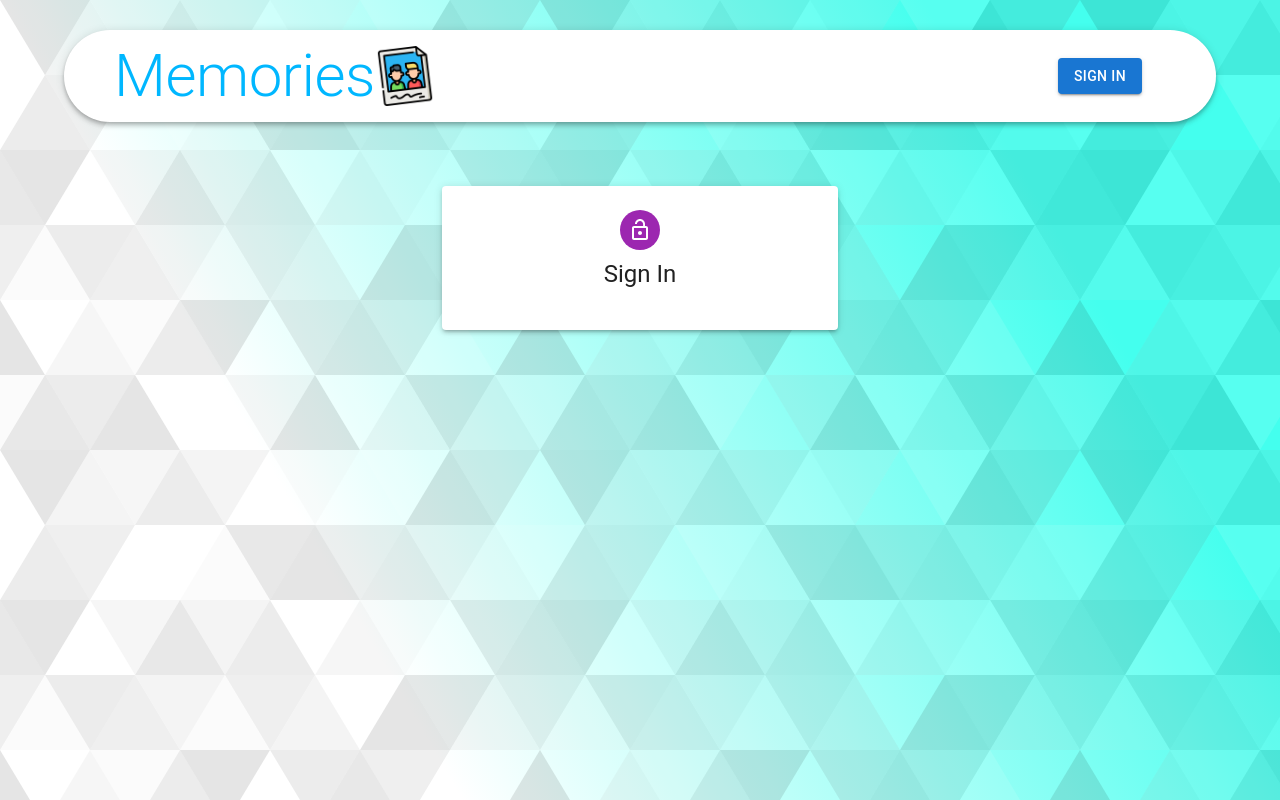
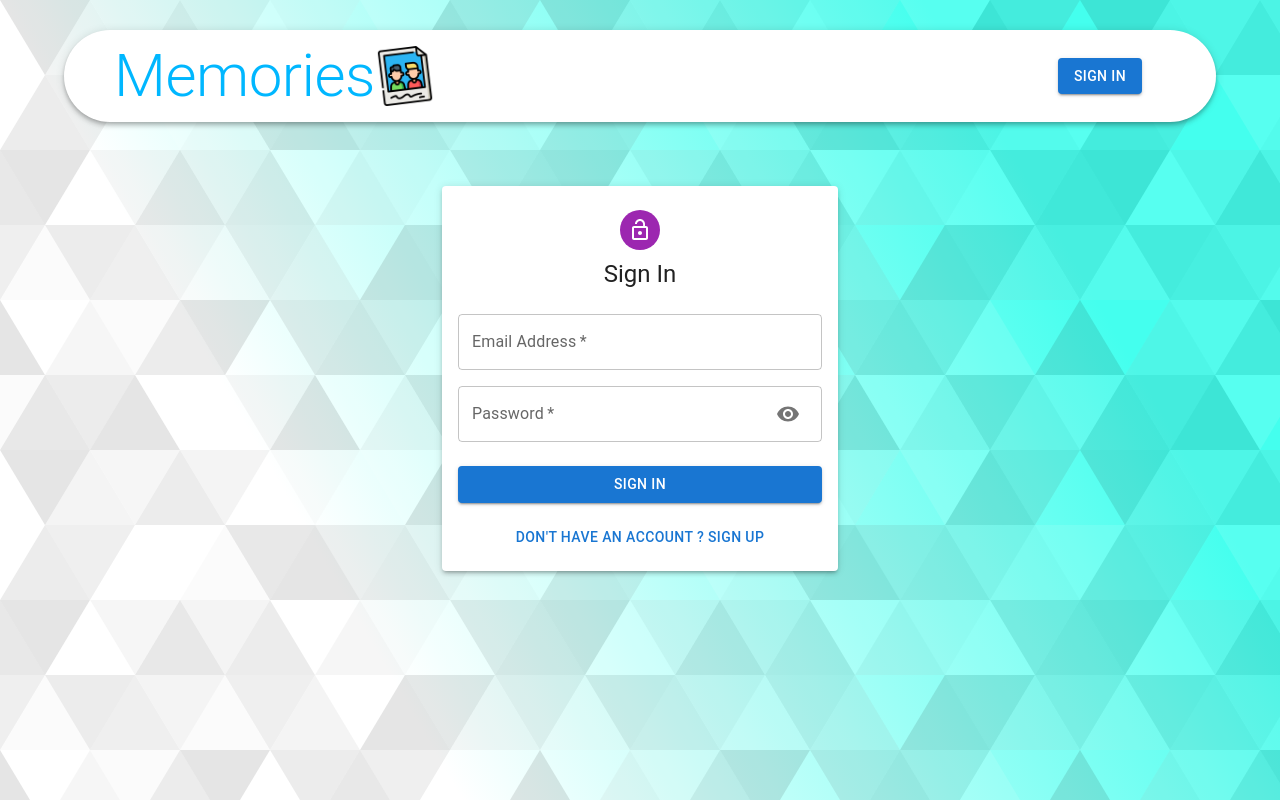
Before and after one commit to adoumadje/memories_mern_stack, a React (Create React App) app in the folder client/: page /auth in a window 1280 px wide. Built offline with nearby package versions, Linux system fonts and the light colour scheme.

Commit message:
auth 3h12mn

```diff
--- a/client/src/components/Auth/Auth.jsx
+++ b/client/src/components/Auth/Auth.jsx
@@ -1,15 +1,31 @@
 import React from 'react'
-import { Avatar, Container, Grid, Paper, Typography } from '@mui/material'
+import { Avatar, Button, Container, Grid, Paper, Typography } from '@mui/material'
 import LockOpenIcon from '@mui/icons-material/LockOpen'
 
 import { styles } from './styles'
+import Input from './Input'
+import { useState } from 'react'
 
 function Auth() {
-  const state = null
-  const isSignup = false
+  const [showPassword, setShowPassword] = useState(false)
+  const [isSignup, setIsSignup] = useState(false)
 
   function handleSubmit() {
 
+  }
+
+  function handleChange() {
+
+  }
+
+  function handleShowPassword() {
+    setShowPassword((prevShowPassword) => !prevShowPassword)
+  }
+
+  function switchMode() {
+    console.log('clicked');
+    setIsSignup((prevIsSignup) => !prevIsSignup)
+    setShowPassword(false)
   }
 
   return (
@@ -20,8 +36,29 @@ function Auth() {
         </Avatar>
         <Typography variant='h5'>{isSignup ? 'Sign Up' : 'Sign In'}</Typography>
         <form style={styles.form} onSubmit={handleSubmit}>
-          <Grid>
-
+          <Grid container spacing={2}>
+            {isSignup && (
+              <>
+                <Input name='firstname' label='First Name' handleChange={handleChange} autoFocus half />
+                <Input name='lastname' label='Last Name' handleChange={handleChange}  half />
+              </>
+            )}
+            <Input name='email' label='Email Address' handleChange={handleChange} type='email' />
+            <Input name='password' label='Password' handleChange={handleChange}
+                   type={showPassword ? 'text' : 'password'}
+                   handleShowPassword={handleShowPassword}
+            />
+            {isSignup && <Input name='confirmPassword' label='Repeat Password' handleChange={handleChange} type='password' />}
+          </Grid>
+          <Button type='submit' fullWidth variant='contained' color='primary' sx={styles.submit}>
+            {isSignup ? 'Sign Up' : 'Sign In'}
+          </Button>
+          <Grid container justifyContent='center'>
+            <Grid item>
+              <Button onClick={switchMode}>
+                { isSignup ? "Already have an account ? Sign In" : "Don't have an account ? Sign Up"  }
+              </Button>
+            </Grid>
           </Grid>
         </form>
       </Paper>
--- /dev/null
+++ b/client/src/components/Auth/Input.jsx
@@ -0,0 +1,31 @@
+import React from 'react'
+import { Grid, IconButton, InputAdornment, TextField } from '@mui/material'
+import { Visibility, VisibilityOff } from '@mui/icons-material';
+
+function Input({name, label, handleChange, autoFocus, type, handleShowPassword, half}) {
+  return (
+    <Grid item xs={12} sm={half ? 6 : 12}>
+        <TextField
+            name={name}
+            label={label}
+            onChange={handleChange}
+            variant='outlined'
+            autoFocus={autoFocus}
+            type={type}
+            required
+            fullWidth
+            InputProps={name === 'password' && {
+                endAdornment: (
+                    <InputAdornment position='end'>
+                        <IconButton onClick={handleShowPassword}>
+                            {type === 'password' ? <Visibility /> : <VisibilityOff />}
+                        </IconButton>
+                    </InputAdornment>
+                )
+            }}
+        />
+    </Grid>
+  )
+}
+
+export default Input
```
